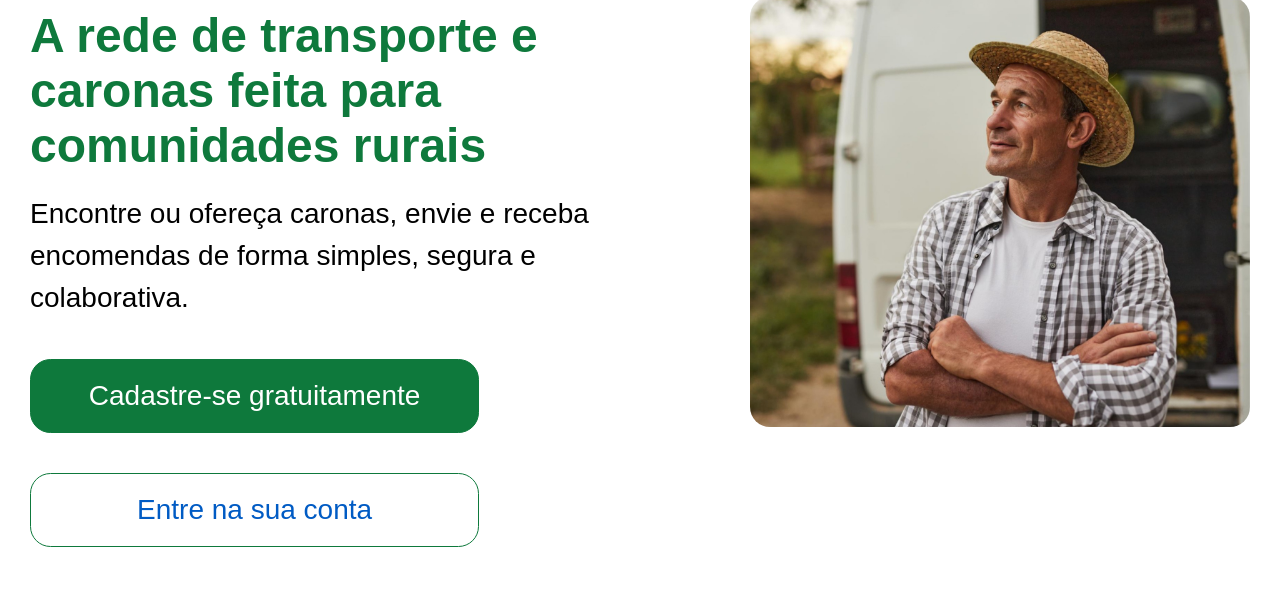
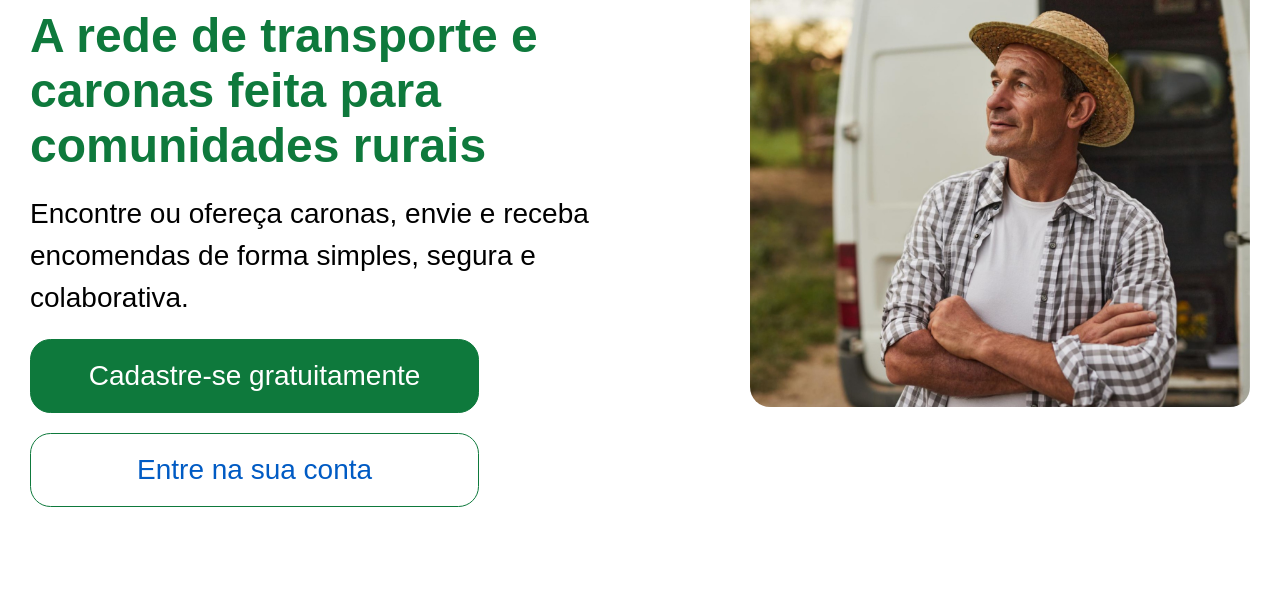
Before and after one commit to ICEI-PUC-Minas-PMV-SI/pmv-si-2025-2-pe1-t3-rota-mais, a website: page src/public/pages/inicial.html in a window 1280 px wide. Shown: the part 203-800 px from the top of the page. Drawn offline with Linux system fonts and the light colour scheme.

Commit message:
alguns ajustes no inicial.html por overflow

```diff
--- a/src/public/assets/styles/welcome.css
+++ b/src/public/assets/styles/welcome.css
@@ -2,11 +2,11 @@
   margin: 0;
   padding: 0;
   box-sizing: border-box;
+  overflow:hidden;
 }
 
 body {
   font-family: Arial, sans-serif;
-  overflow-x: hidden;
 }
 
 .welcome__container {
@@ -73,30 +73,22 @@ body {
   cursor: pointer;
   border-radius: 20.49px;
   padding: 8px;
-  margin-top: 40px;
-  transition: all 0.3s ease;
+  margin-top: 20px;
 }
 
-.btn--primary {
+.btn--cadastro {
   color: white;
   border: 1px solid #0E793C;
   background: #0E793C;
 }
 
-.btn--primary:hover {
-  background: #0a5c2e;
-  border-color: #0a5c2e;
-}
-
-.btn--secondary {
+.btn--entrar {
   color: #005BC4;
   border: 1px solid #0E793C;
   background: transparent;
 }
 
-.btn--secondary:hover {
-  background: rgba(14, 121, 60, 0.1);
-}
+
 
 @media (max-width: 1400px) {
   .welcome__container {
--- a/src/public/pages/inicial.html
+++ b/src/public/pages/inicial.html
@@ -16,8 +16,8 @@
         <div class="welcome__info">
           <h1 class="welcome__title">A rede de transporte e caronas feita para comunidades rurais</h1>
           <p class="welcome__description">Encontre ou ofereça caronas, envie e receba encomendas de forma simples, segura e colaborativa.</p>
-          <button class="btn btn--primary">Cadastre-se gratuitamente</button>
-          <button class="btn btn--secondary">Entre na sua conta</button>
+          <button class="btn btn--cadastro">Cadastre-se gratuitamente</button>
+          <button class="btn btn--entrar">Entre na sua conta</button>
         </div>
       </div>
       <div class="welcome__hero-image">
```
